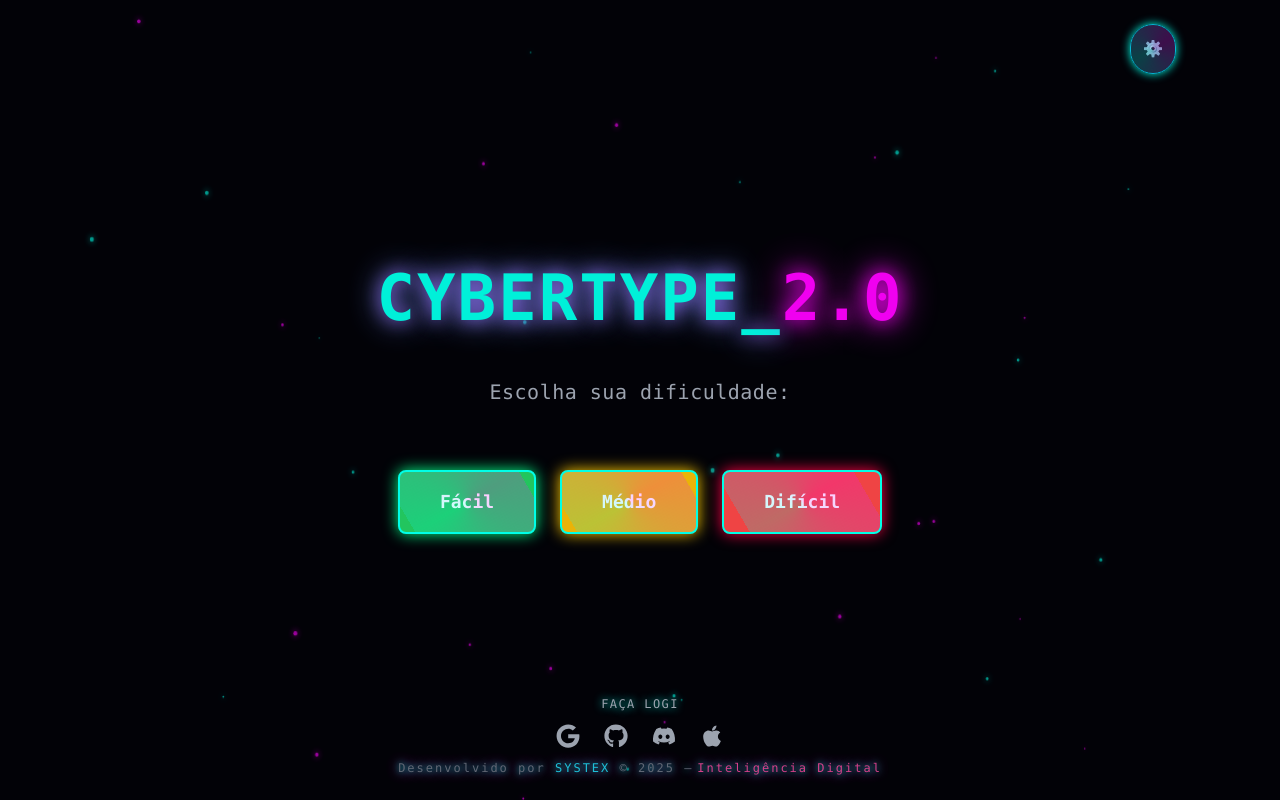
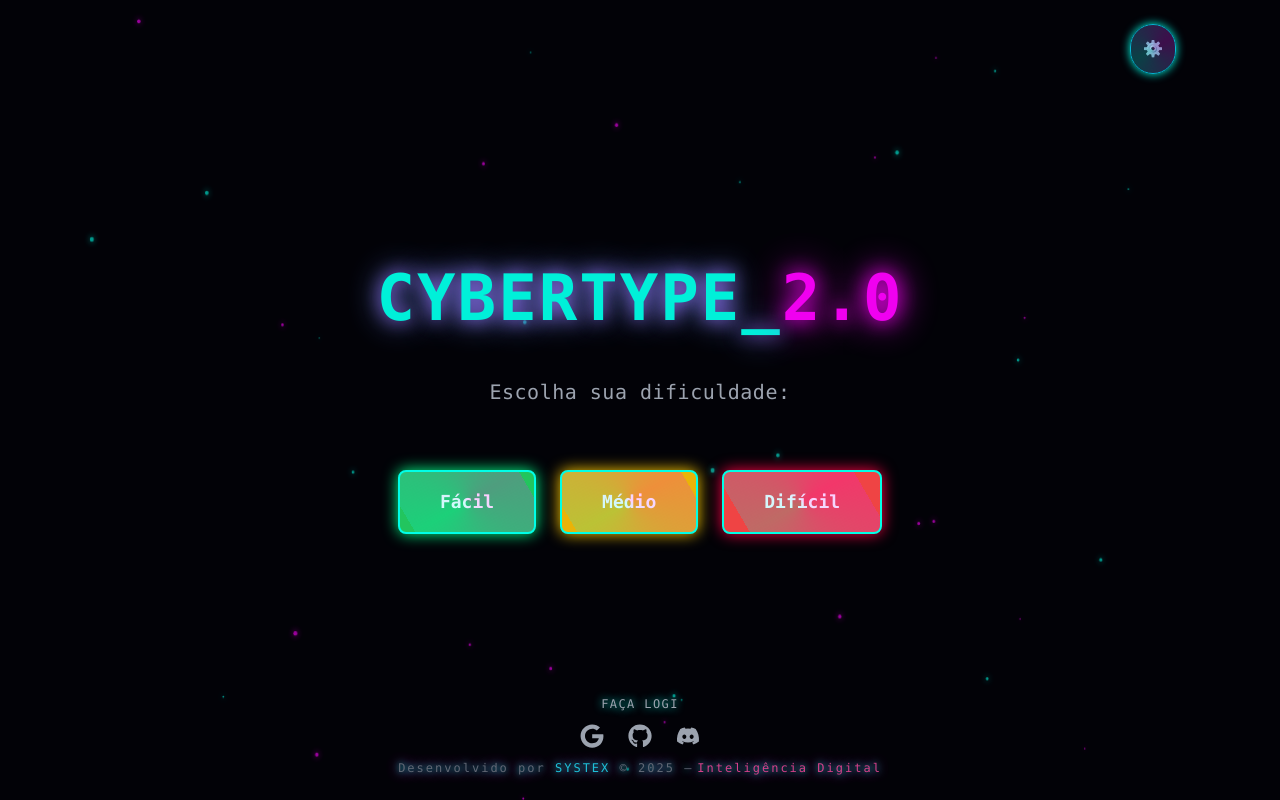
Before and after one commit to manoelfilhodev/cybertype-react, a React (Vite) app: page / in a window 1280 px wide. Built offline with nearby package versions, Linux system fonts and the light colour scheme; no server answers.

Commit message:
🧹 remove: botão de login Apple e limpeza de imports

```diff
--- a/src/components/Menu.tsx
+++ b/src/components/Menu.tsx
@@ -245,11 +245,11 @@ export default function Menu({ onStart, onSettings }: MenuProps) {
   className="cursor-pointer hover:text-pink-500 hover:drop-shadow-[0_0_8px_#ff00ff] transition"
   title="Entrar com Discord"
 />
-              <FaApple
+              {/* <FaApple
                 onClick={() => handleLogin(loginWithApple)}
                 className="cursor-pointer hover:text-cyan-400 hover:drop-shadow-[0_0_8px_#00ffe7] transition"
                 title="Entrar com Apple"
-              />
+              /> */}
             </div>
           )}
 
```
